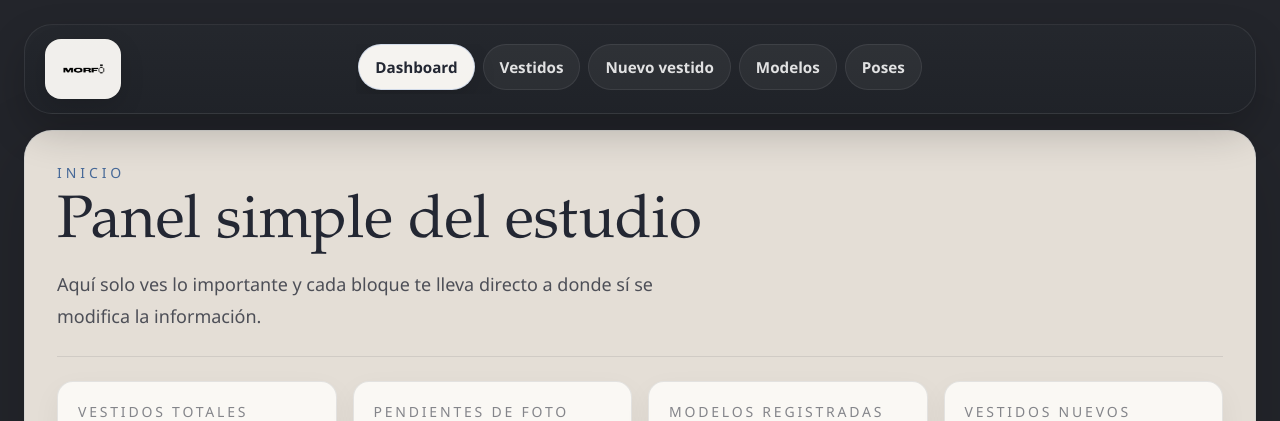
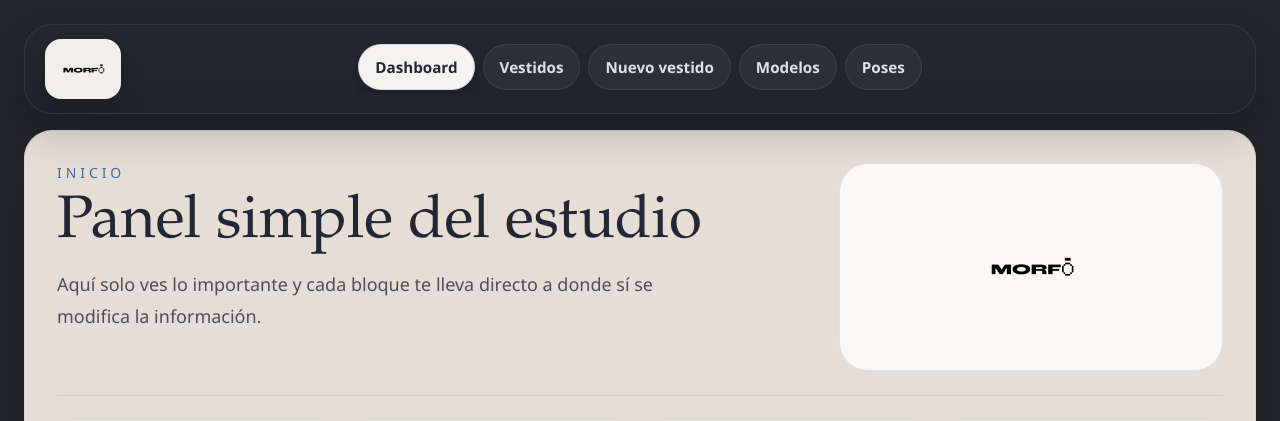
Before and after one commit to Jose-Name-CreativeCode/Sistema-de-control-EcoBridal-Morfo, a Next.js app: page / in a window 1280 px wide. Shown: the top 421 px of the page. Built offline with nearby package versions, Linux system fonts and the light colour scheme; no server answers; the database is empty.

Commit message:
Add Morfo Hub shortcut card to dashboard

```diff
--- a/src/app/page.tsx
+++ b/src/app/page.tsx
@@ -30,6 +30,19 @@ export default async function Home() {
               modifica la información.
             </p>
           </div>
+
+          <a
+            href="https://morfo-hub.vercel.app/dashboard.html"
+            target="_blank"
+            rel="noopener noreferrer"
+            className="flex min-h-[12rem] w-full max-w-[24rem] items-center justify-center rounded-[1.8rem] border border-line bg-[rgba(250,248,244,0.98)] p-6 transition hover:border-accent hover:bg-white lg:min-h-[13rem]"
+          >
+            <img
+              src="/logo-ecobridal.png"
+              alt="Ir a Morfo Hub"
+              className="max-h-[4.5rem] w-auto object-contain sm:max-h-[5.5rem]"
+            />
+          </a>
         </div>
 
         <div className="mt-6 grid gap-4 sm:grid-cols-2 xl:grid-cols-4">
```
